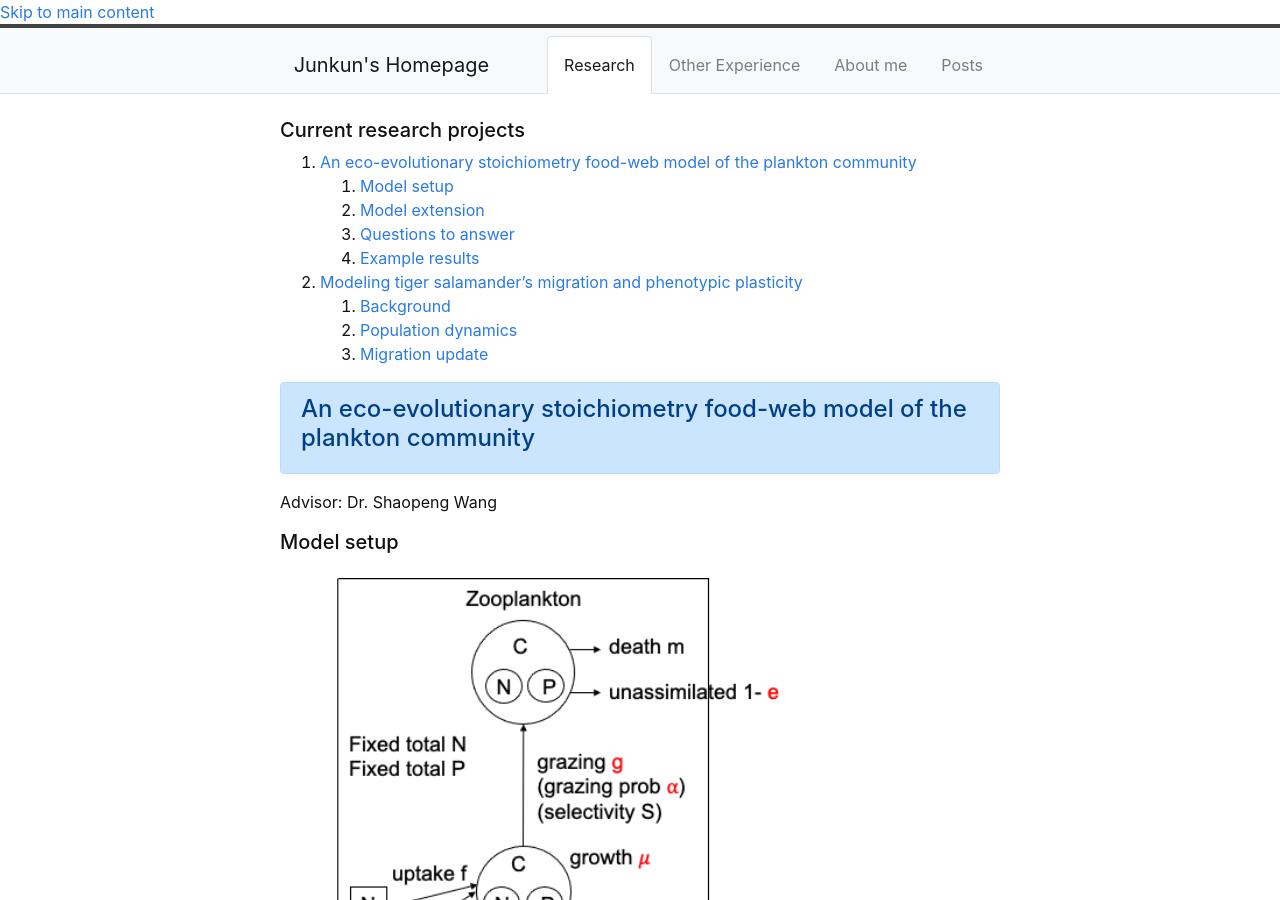
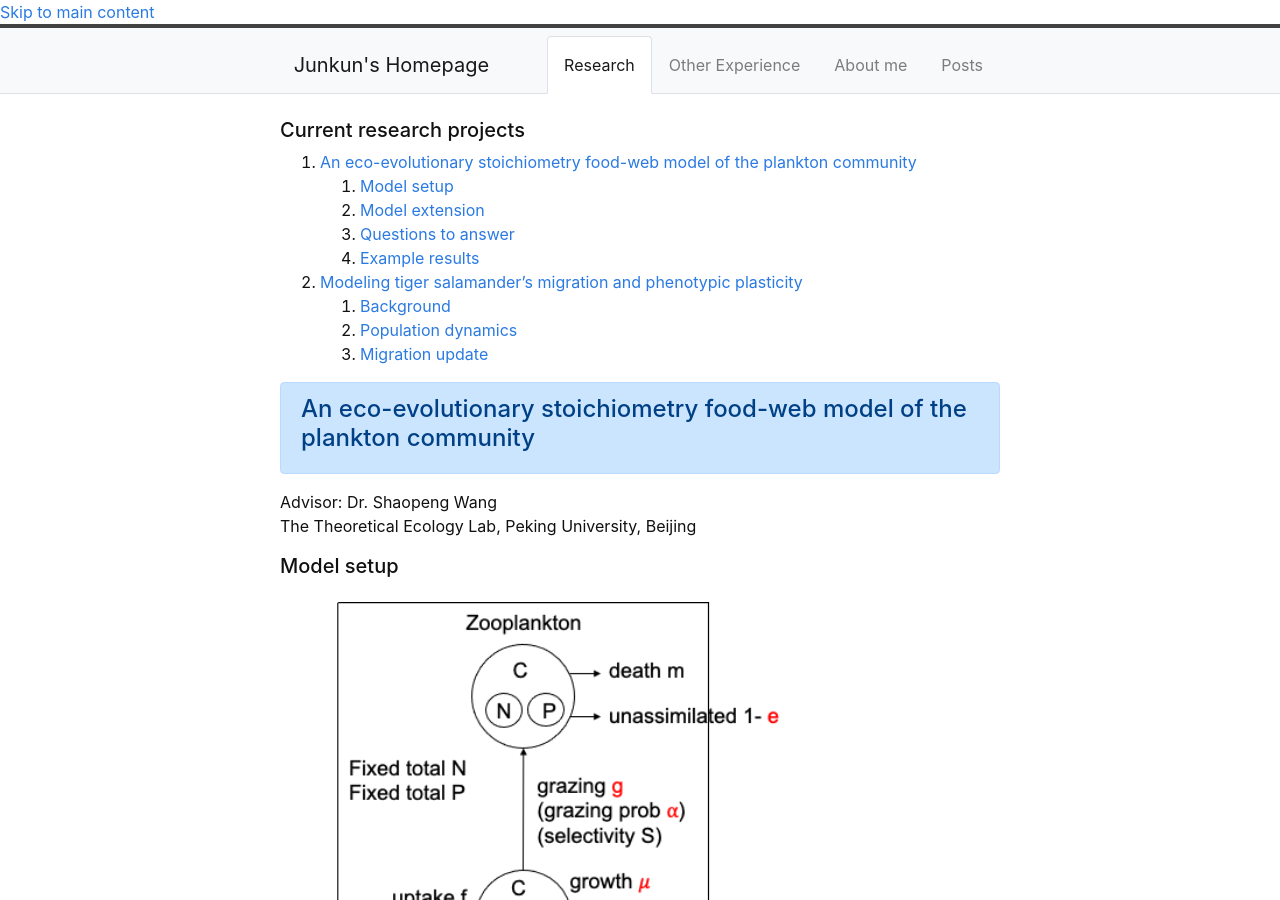
Before and after one commit to junkun-ren/PersonalWebsite, a Jekyll site: the page built from content/0-research.md, in a window 1280 px wide and 900 px high. Built offline with Jekyll 4.4.1, drawn with Linux system fonts in a browser that asks for light colours; some of the changed text lies outside the part shown.

Commit message:
updating

```diff
--- a/content/0-research.md
+++ b/content/0-research.md
@@ -19,7 +19,8 @@ nav: true
 #### An eco-evolutionary stoichiometry food-web model of the plankton community
 {% endcapture %}
 {% include alert.html text=text color=secondary %}
-Advisor: Dr. Shaopeng Wang
+Advisor: Dr. Shaopeng Wang<br/>
+The Theoretical Ecology Lab, Peking University, Beijing
 
 ##### Model setup<a name="subparagraph1"></a>
 {% include figure.html img="plankton model illustration.png" alt="model illustration" caption="2-level food-chain model with stoichiometric constraints indicated in red.<br/>This system is assumed to be carbon sufficient and closed in terms of N and P." width="85%" %}
```
Also changed, not shown: other parts of content/0-research.md (+2 -1 lines), content/1-other_experience.md (+1 -1 lines).
